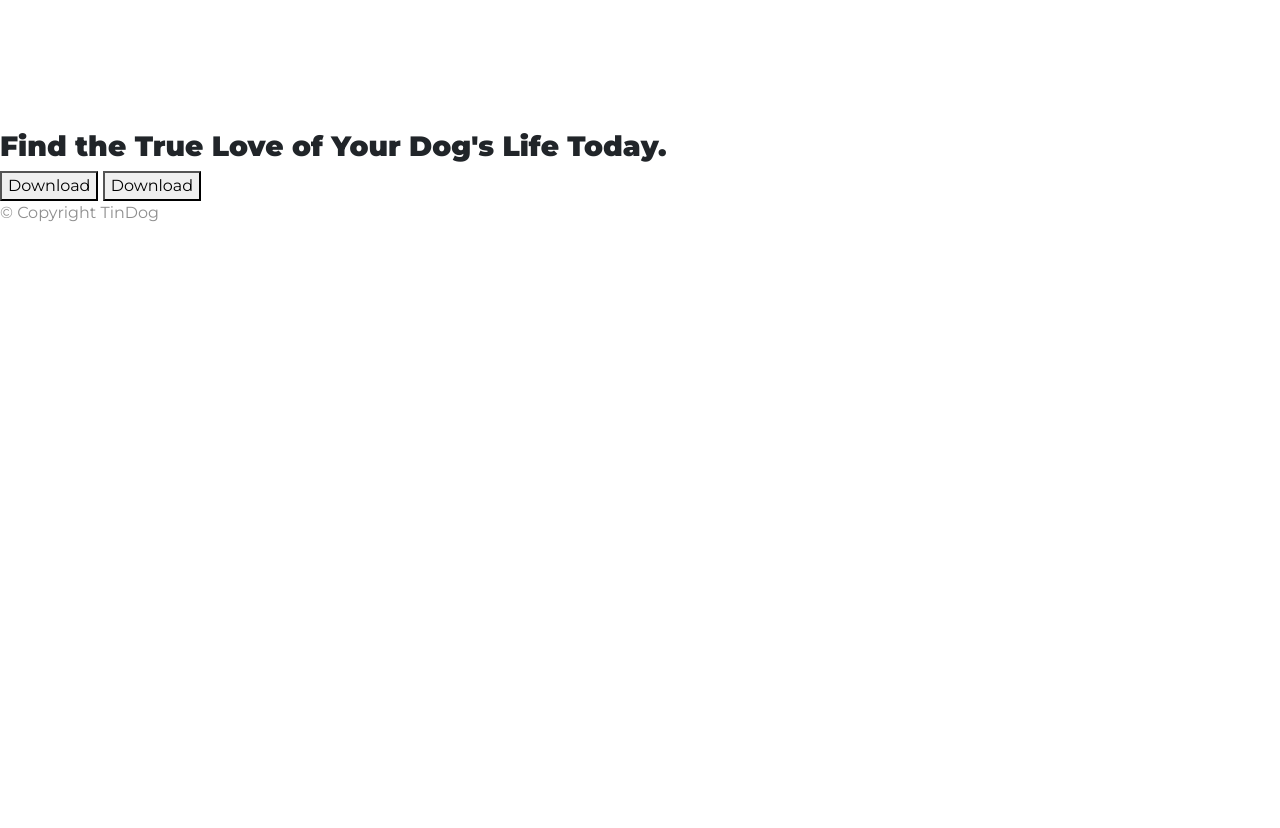
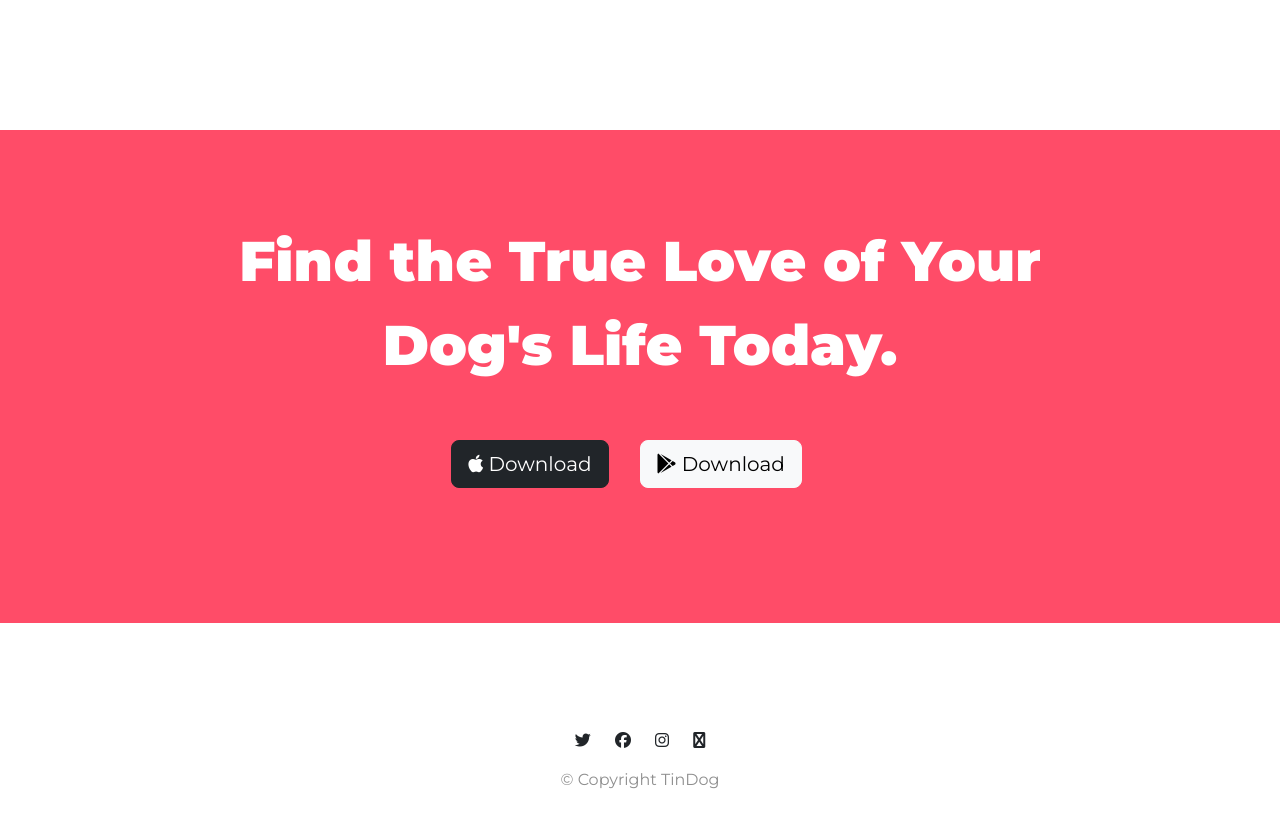
Before and after one commit to COPY0096/tingdog, a plain HTML site: page index.html in a window 1280 px wide. Shown: the part 2471-3299 px from the top of the page. Before the commit the page ends 2712 px from the top, so only its background shows below. Drawn offline with nearby package versions, Linux system fonts and the light colour scheme.

Commit message:
Ready for refactor fase

```diff
--- a/css/styles.css
+++ b/css/styles.css
@@ -136,6 +136,32 @@
     padding: 3% 2%;
 }
 
+/* Call to action Section */
+#cta {
+    background-color: #ff4c68;
+    color: #fff;
+    text-align: center;
+    padding: 7% 15%;
+}
+.cta-heading {
+    font-family: 'Montserrat', sans-serif;
+    font-weight: bold;
+    font-size: 3.5rem;
+    line-height: 1.5;
+}
+
+/* Footer Section */
+#footer {
+    background-color: #fff;
+    padding: 7% 15%;
+    text-align: center;
+}
+
+.social-icon {
+    margin: 20px 10px;
+}
+
+
 /* Media Querry Section */
 
 @media (max-width: 1028px) {
--- a/index.html
+++ b/index.html
@@ -41,13 +41,13 @@
         <div class="collapse navbar-collapse" id="navbarSupportedContent">
           <ul class="navbar-nav ms-auto">
             <li class="nav-item">
-              <a class="nav-link" href="">Contact</a>
+              <a class="nav-link" href="#footer">Contact</a>
             </li>
             <li class="nav-item">
-              <a class="nav-link" href="">Pricing</a>
+              <a class="nav-link" href="#pricing">Pricing</a>
             </li>
             <li class="nav-item">
-              <a class="nav-link" href="">Download</a>
+              <a class="nav-link" href="#cta">Download</a>
             </li>
           </ul>
         </div>
@@ -193,9 +193,9 @@
 
   <section id="cta">
 
-    <h3>Find the True Love of Your Dog's Life Today.</h3>
-    <button type="button">Download</button>
-    <button type="button">Download</button>
+    <h3 class="cta-heading" >Find the True Love of Your Dog's Life Today.</h3>
+    <button class="btn btn-dark btn-lg download-botton" type="button"><i class="fa-brands fa-apple"></i> Download</button>
+    <button class="btn btn-light btn-lg download-botton" type="button"><i class="fa-brands fa-google-play"></i> Download</button>
 
   </section>
 
@@ -203,7 +203,10 @@
   <!-- Footer -->
 
   <footer id="footer">
-
+    <i class="social-icon fa-brands fa-twitter"></i>
+    <i class="social-icon fa-brands fa-facebook"></i>
+    <i class="social-icon fa-brands fa-instagram"></i>
+    <i class="social-icon fa-brands fa-envelope"></i>
     <p>© Copyright TinDog</p>
 
   </footer>
```
